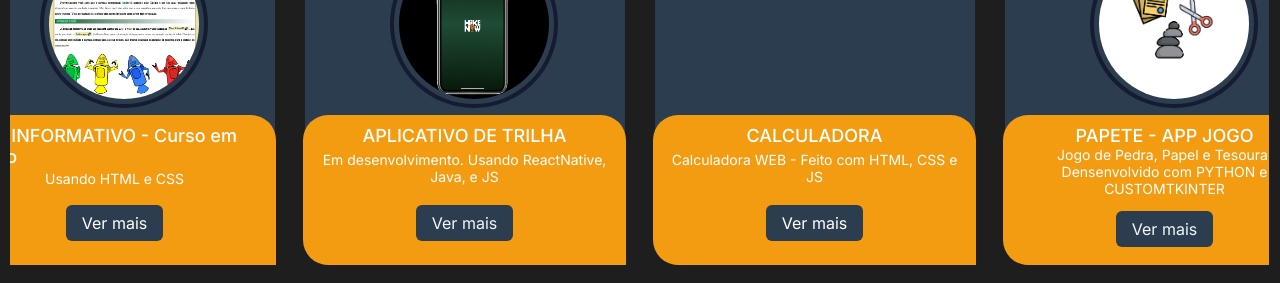
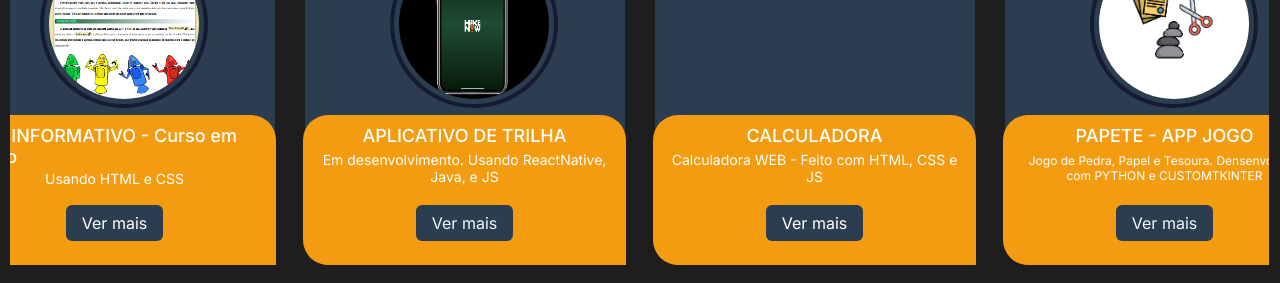
Before and after one commit to tiaxgo/FIRT-TRY, a plain HTML site: page index.html in a window 1280 px wide. Shown: the part 574-857 px from the top of the page. Drawn offline with nearby package versions, Linux system fonts and the light colour scheme; a web font is replaced by a local one.

Commit message:
Descricao PEPATE

```diff
--- a/index.html
+++ b/index.html
@@ -145,7 +145,7 @@
                     </div>
                      <div class="card-content">
                             <h2 class="nome">PAPETE - APP JOGO</h2>
-                            <p class="descricao">Jogo de Pedra, Papel e Tesoura. Densenvolvido com PYTHON e CUSTOMTKINTER</p>
+                            <p class="descricaoPAPETE">Jogo de Pedra, Papel e Tesoura. Densenvolvido com PYTHON e CUSTOMTKINTER</p>
                             <button class="botao"> Ver mais </button>
                      </div>
                 </div>
--- a/style.css
+++ b/style.css
@@ -538,6 +538,11 @@ footer {
     font-size: 14px;
 }
 
+.descricaoPAPETE {
+    text-align: center;
+    font-size: 12px;
+}
+
 .botao {
     border: none;
     font-size: 16px;
```
